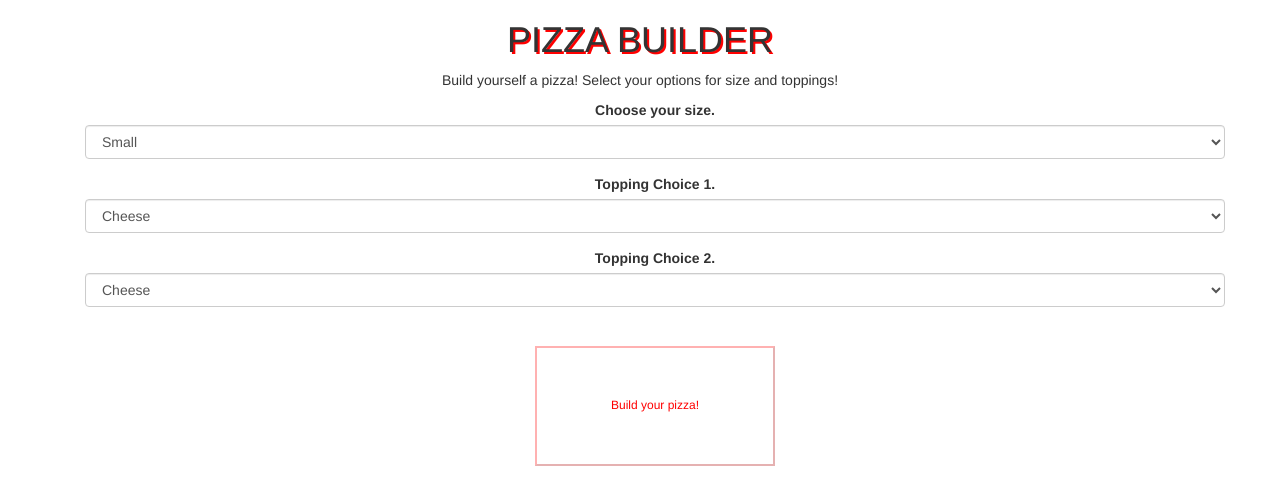
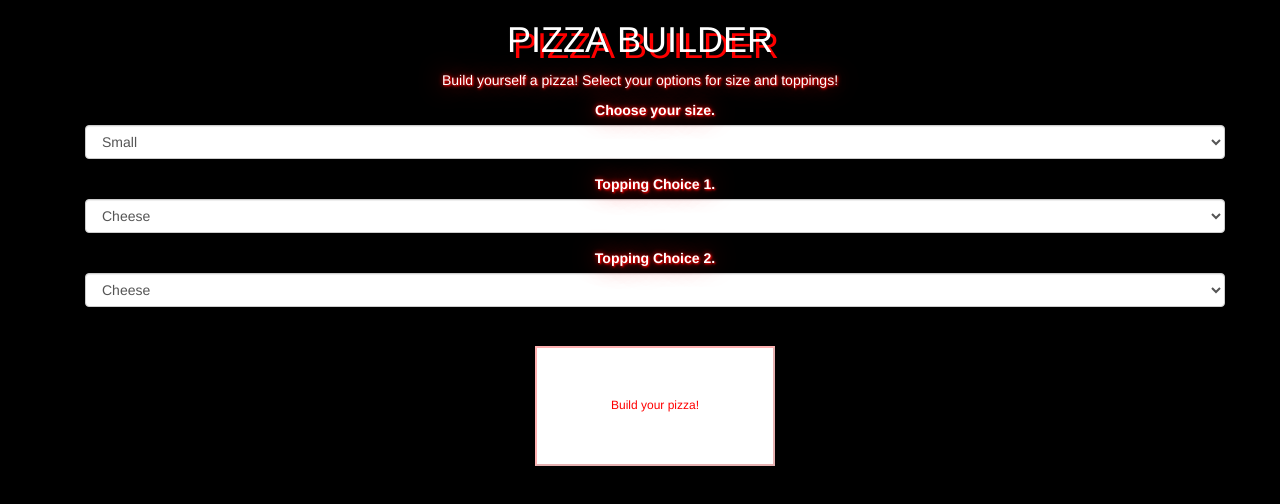
Before and after one commit to johnnymayer/pizzabuilder, a plain HTML site: page index.html in a window 1280 px wide. Drawn offline with Linux system fonts and the light colour scheme.

Commit message:
Minor CSS style updates.

```diff
--- a/css/styles.css
+++ b/css/styles.css
@@ -1,9 +1,12 @@
 body {
   text-align: center;
+  background-color: black;
+  color: white;
+  text-shadow: 1px 1px 2px red, 0 0 25px red, 0 0 5px red;
 }
 
 h1 {
-  text-shadow: 2px 2px red;
+  text-shadow: 6px 6px red;
 }
 
 li {
@@ -34,6 +37,6 @@ li {
     box-shadow: 1px 1px 140px 1px rgba(195,0,0,.5);
     -webkit-box-shadow: 1px 1px 140px 1px rgba(195,0,0,.5);
     -moz-box-shadow: 1px 1px 140px 1px rgba(195,249,96,.5);
-    border-width: 6px;
+    border-width: 2px;
     border-style: ridge;
 }
```
